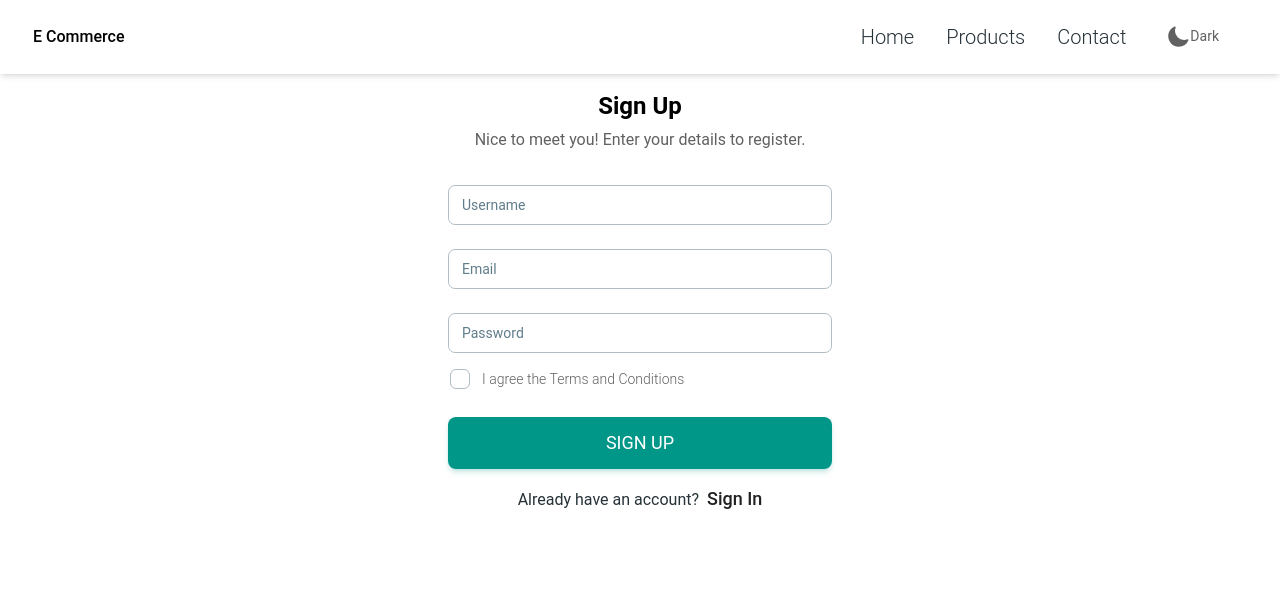
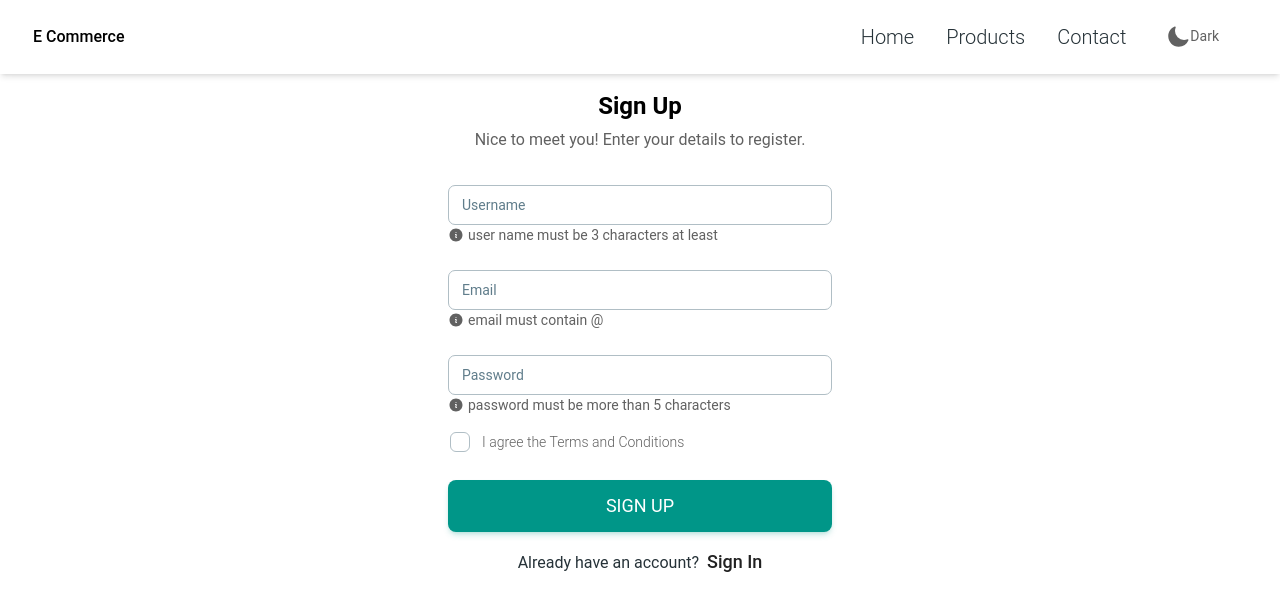
Before and after one commit to engmo159/form_project, a React (Vite) app: page /signup in a window 1280 px wide. Shown: the top 610 px of the page. Built offline with nearby package versions, Linux system fonts and the light colour scheme.

Commit message:
dddddddddd

```diff
--- /dev/null
+++ b/src/components/HelperText.jsx
@@ -0,0 +1,27 @@
+import { Typography } from '@material-tailwind/react'
+
+const HelperText = ({ text }) => {
+  return (
+    <Typography
+      variant='small'
+      color='gray'
+      className={`flex items-center gap-1 font-normal `}
+    >
+      <svg
+        xmlns='http://www.w3.org/2000/svg'
+        viewBox='0 0 24 24'
+        fill='currentColor'
+        className='-mt-px h-4 w-4'
+      >
+        <path
+          fillRule='evenodd'
+          d='M2.25 12c0-5.385 4.365-9.75 9.75-9.75s9.75 4.365 9.75 9.75-4.365 9.75-9.75 9.75S2.25 17.385 2.25 12zm8.706-1.442c1.146-.573 2.437.463 2.126 1.706l-.709 2.836.042-.02a.75.75 0 01.67 1.34l-.04.022c-1.147.573-2.438-.463-2.127-1.706l.71-2.836-.042.02a.75.75 0 11-.671-1.34l.041-.022zM12 9a.75.75 0 100-1.5.75.75 0 000 1.5z'
+          clipRule='evenodd'
+        />
+      </svg>
+      {text}{' '}
+    </Typography>
+  )
+}
+
+export default HelperText
--- a/src/pages/LogIn.jsx
+++ b/src/pages/LogIn.jsx
@@ -26,7 +26,7 @@ const LogIn = ({ theme }) => {
   // submit function
   const submitHandler = e => {
     e.preventDefault()
-    setLoading(true)
+
     setErrorEmail(false)
     setErrorPassword(false)
     setErrorMsg('')
@@ -35,12 +35,12 @@ const LogIn = ({ theme }) => {
     } else if (password.length < 6) {
       setErrorPassword(true)
     } else {
+      setLoading(true)
       axios
-        .post('http://localhost:5000/api/auth/login', userInfo)
+        .post('https://form-project-backend-2.vercel.app/login', userInfo)
         .then(res => {
           toast.success('You Successfully Logged in')
           setTimeout(() => {
-            setLoading(false)
             navigate('/')
           }, 5000)
 
@@ -49,6 +49,7 @@ const LogIn = ({ theme }) => {
         .catch(err => {
           setErrorMsg(err.response.data.message)
         })
+        .finally(() => setLoading(false))
     }
   }
 
--- a/src/pages/SignUp.jsx
+++ b/src/pages/SignUp.jsx
@@ -11,6 +11,7 @@ import {
   Typography,
   Spinner,
 } from '@material-tailwind/react'
+import HelperText from '../components/HelperText'
 
 const SignUp = ({ theme }) => {
   // states
@@ -53,7 +54,6 @@ const SignUp = ({ theme }) => {
         .then(res => {
           toast.success('You Successfully Registered')
           setTimeout(() => {
-            setLoading(false)
             navigate('/')
           }, 5000)
 
@@ -62,6 +62,7 @@ const SignUp = ({ theme }) => {
         .catch(err => {
           setErrorMsg(err.response.data.message)
         })
+        .finally(() => setLoading(false))
     }
   }
 
@@ -84,6 +85,7 @@ const SignUp = ({ theme }) => {
           <h3 className='text-center text-red-900'>{errorMsg}</h3>
         </div>
         <div className='mb-1 flex flex-col gap-6'>
+          <div>
             <Input
               label='Username'
               value={name}
@@ -91,6 +93,9 @@ const SignUp = ({ theme }) => {
               error={errorName}
               color={colorTheme}
             />
+            <HelperText text='user name must be 3 characters at least' />
+          </div>
+          <div>
             <Input
               label='Email'
               value={email}
@@ -101,6 +106,9 @@ const SignUp = ({ theme }) => {
               error={errorEmail}
               color={colorTheme}
             />
+            <HelperText text='email must contain @ ' />
+          </div>
+          <div>
             <Input
               label='Password'
               value={password}
@@ -109,7 +117,10 @@ const SignUp = ({ theme }) => {
               type='password'
               color={colorTheme}
             />
+            <HelperText text='password must be more than 5 characters' />
           </div>
+        </div>
+
         <Checkbox
           checked={isChecked}
           onChange={e => setIsChecked(e.target.checked)}
```
Lines whose indentation alone changed are shown as unchanged.
